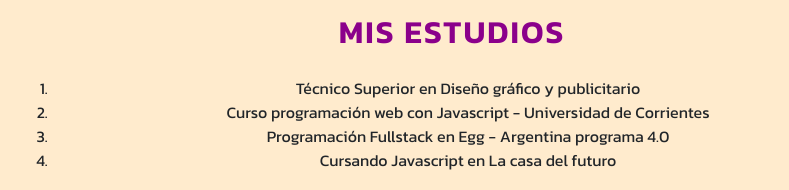
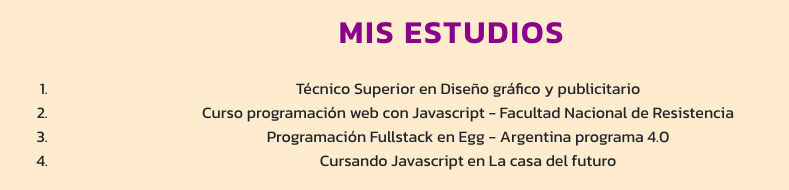
Before and after one commit to Mariancita05/portfolio-cdf, a plain HTML site: page index.html in a window 1280 px wide. Shown: the part 1103-1293 px from the top of the page, without its empty margins (188-977 px from the left). Drawn offline with nearby package versions, Linux system fonts and the light colour scheme.

Commit message:
subiendo correcciones

```diff
--- a/index.html
+++ b/index.html
@@ -85,7 +85,7 @@
                         <h2>Mis estudios</h2>
                         <ol type="square">
                             <li>Técnico Superior en Diseño gráfico y publicitario</li>
-                            <li>Curso programación web con Javascript - Universidad de Corrientes</li>
+                            <li>Curso programación web con Javascript - Facultad Nacional de Resistencia</li>
                             <li>Programación Fullstack en Egg - Argentina programa 4.0</li>
                             <li>Cursando Javascript en La casa del futuro</li>
                         </ol>
```
